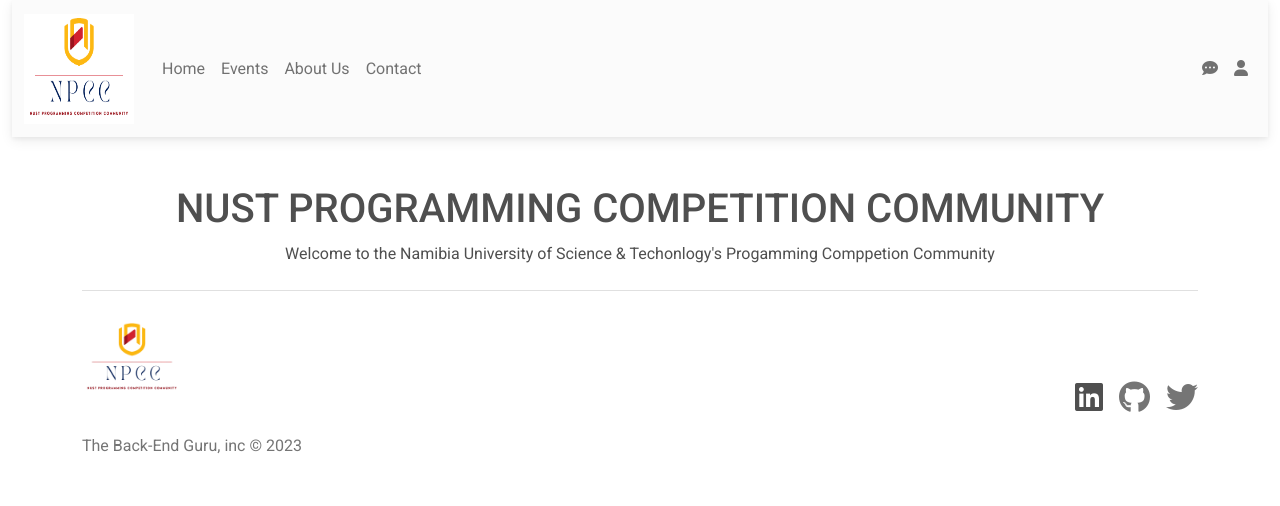
After one commit to Ndhlovu1/nust-annual-programming-competition, a Django app: page / in a window 1280 px wide. The commit adds this page. Shown: the top 506 px of the page. Run offline with Django 5.2, Linux system fonts and the light colour scheme; some libraries are stand-ins or nearby versions.

Commit message:
Updated (des) : Landing Page

```diff
--- a/NPCProject/urls.py
+++ b/NPCProject/urls.py
@@ -25,4 +25,5 @@ admin.site.index_title = "NPCC MANAGEMENT SYSTEM"
 urlpatterns = [
     path('account/', include('allauth.urls')),  # Adds allauth's URL routes
     path('admin/', admin.site.urls),
+    path('',include('landingApp.urls')),
 ]
--- /dev/null
+++ b/landingApp/urls.py
@@ -0,0 +1,9 @@
+from django.urls import path
+from . import views
+
+app_name = "landingApp"
+
+
+urlpatterns = [
+    path('', views.landing_page, name='landing_page'),  # Define the landing page URL
+]
--- a/landingApp/views.py
+++ b/landingApp/views.py
@@ -1,3 +1,5 @@
 from django.shortcuts import render
 
-# Create your views here.
+#Landing
+def landing_page(request):
+    return render(request, 'landingApp/landing_page.html')
--- a/templates/base.html
+++ b/templates/base.html
@@ -4,26 +4,37 @@
     {% load static %}
     <meta charset="UTF-8">
     <meta name="viewport" content="width=device-width, initial-scale=1.0">
-    <title>{% block title %}NAPC COMMUNITY | {% endblock %}</title>
-    <link href="https://cdn.jsdelivr.net/npm/bootstrap@5.3.0/dist/css/bootstrap.min.css" rel="stylesheet">
-    <link href="{% static 'css/styles.css' %}" rel="stylesheet">
+
+    <link rel="icon" type="image/x-icon" href="{% static '/img/logo.png' %}">
+
+    <title>{% block title %}{% endblock %} | NAPC COMMUNITY</title>
+
+    <!-- Font Awesome -->
+    <link href="https://cdnjs.cloudflare.com/ajax/libs/font-awesome/6.0.0/css/all.min.css" rel="stylesheet" />
+
+    <!-- Google Fonts -->
+    <link href="https://fonts.googleapis.com/css?family=Roboto:300,400,500,700&display=swap" rel="stylesheet" />
+
+    <!-- MDBootstrap CSS -->
+    <link href="https://cdnjs.cloudflare.com/ajax/libs/mdb-ui-kit/6.4.1/mdb.min.css" rel="stylesheet" />
+
     {% block extra_css %}{% endblock %}
 </head>
-<body>
+<body style="font-family: 'Roboto', sans-serif;" class="container-fluid">
+
     <!-- Navbar -->
     {% include "partials/_navbar.html" %}
 
-    <!-- Main Content -->
-    <main class="container mt-4">
+    <!-- Main Content with Responsive Container -->
+    <main class="container-fluid mt-4">
         {% block content %}{% endblock %}
     </main>
 
     <!-- Footer -->
     {% include "partials/_footer.html" %}
 
-    <!-- Bootstrap JS and dependencies -->
-    <script src="https://cdn.jsdelivr.net/npm/@popperjs/core@2.11.7/dist/umd/popper.min.js"></script>
-    <script src="https://cdn.jsdelivr.net/npm/bootstrap@5.3.0/dist/js/bootstrap.min.js"></script>
+    <!-- MDBootstrap JS -->
+    <script src="https://cdnjs.cloudflare.com/ajax/libs/mdb-ui-kit/6.4.1/mdb.min.js"></script>
     {% block extra_js %}{% endblock %}
 </body>
 </html>
--- /dev/null
+++ b/templates/landingApp/landing_page.html
@@ -0,0 +1,10 @@
+{% extends "../base.html" %}
+
+{% block title %}Home{% endblock %}
+
+{% block content %}
+<div class="text-center mt-5">
+    <h1>NUST PROGRAMMING COMPETITION COMMUNITY</h1>
+    <p>Welcome to the Namibia University of Science & Techonlogy's Progamming Comppetion Community</p>
+</div>
+{% endblock %}
--- a/templates/partials/_footer.html
+++ b/templates/partials/_footer.html
@@ -1,3 +1,19 @@
-<footer class="bg-light text-center py-3 mt-4">
-    <p class="mb-0">&copy; 2024 NUST PROGRAMMING COMPETITION. All rights reserved.</p>
-</footer>
+{% load static %}
+ <div class="container">
+        <footer class="d-flex flex-wrap justify-content-between align-items-center py-3 my-4 border-top">
+            <div class="col-12 col-md-6 col-lg-4 mb-3">
+                <a href="/" class="d-flex align-items-center mb-3 link-dark text-decoration-none">
+
+                    <img src="{% static '/img/logo_trans.png' %}" alt="Logo" style="height: 110px; width: 100px;" loading="lazy">
+
+                </a>
+                <p class="text-muted">The Back-End Guru, inc &copy; 2023</p>
+            </div>
+
+        <ul class="nav col-md-4 justify-content-end list-unstyled d-flex">
+            <li class="ms-3"><a class="text-muted" href="#"></a><i class="fab fa-linkedin fa-2x"></i></li>
+            <li class="ms-3"><a class="text-muted" href="#"><i class="fab fa-github fa-2x"></i></a></li>
+            <li class="ms-3"><a class="text-muted" href="#"><i class="fab fa-twitter fa-2x" ></i></a></li>
+        </ul>
+        </footer>
+        </div>
--- a/templates/partials/_navbar.html
+++ b/templates/partials/_navbar.html
@@ -1,19 +1,37 @@
-<nav class="navbar navbar-expand-md navbar-light bg-light">
-    <div class="container-fluid">
-        <a class="navbar-brand" href="{% url 'home' %}">My Django App</a>
-        <button class="navbar-toggler" type="button" data-bs-toggle="collapse" data-bs-target="#navbarNav" aria-controls="navbarNav" aria-expanded="false" aria-label="Toggle navigation">
+{% load static %}
+<nav class="navbar navbar-expand-lg navbar-light bg-light">
+    <div class="container-fluid"> <!-- Use container-fluid for full width -->
+        <a class="navbar-brand" href="#">
+            <img src="{% static '/img/logo.png' %}" alt="Logo" style="height: 110px; width: 110px;">
+        </a>
+        <button class="navbar-toggler" type="button" data-toggle="collapse" data-target="#navbarNav" aria-controls="navbarNav" aria-expanded="false" aria-label="Toggle navigation">
             <span class="navbar-toggler-icon"></span>
         </button>
         <div class="collapse navbar-collapse" id="navbarNav">
-            <ul class="navbar-nav ms-auto">
+            <ul class="navbar-nav me-auto"> <!-- Left-align nav links -->
                 <li class="nav-item">
-                    <a class="nav-link" href="{% url 'home' %}">Home</a>
+                    <a class="nav-link" href="#">Home</a>
                 </li>
                 <li class="nav-item">
-                    <a class="nav-link" href="{% url 'about' %}">About</a>
+                    <a class="nav-link" href="#">Events</a>
                 </li>
                 <li class="nav-item">
-                    <a class="nav-link" href="{% url 'contact' %}">Contact</a>
+                    <a class="nav-link" href="#">About Us</a>
+                </li>
+                <li class="nav-item">
+                    <a class="nav-link" href="#">Contact</a>
+                </li>
+            </ul>
+            <ul class="navbar-nav"> <!-- Right-align icons -->
+                <li class="nav-item">
+                    <a class="nav-link" href="#">
+                        <i class="fas fa-comment-dots"></i> <!-- Message Icon -->
+                    </a>
+                </li>
+                <li class="nav-item">
+                    <a class="nav-link" href="#">
+                        <i class="fas fa-user"></i> <!-- Profile Icon -->
+                    </a>
                 </li>
             </ul>
         </div>
```
Also changed, not shown: NPCProject/settings.py (+7 -2 lines), static/img/logo.png (added), static/img/logo_trans.png (added).
